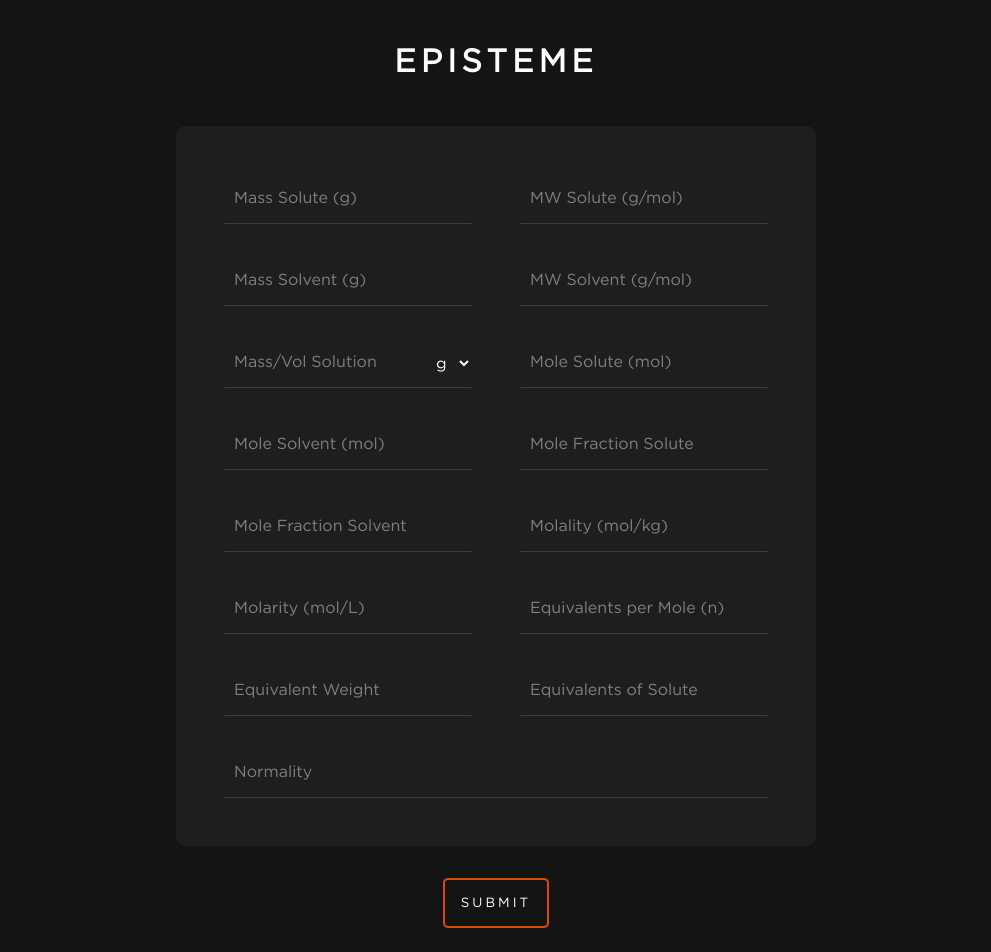
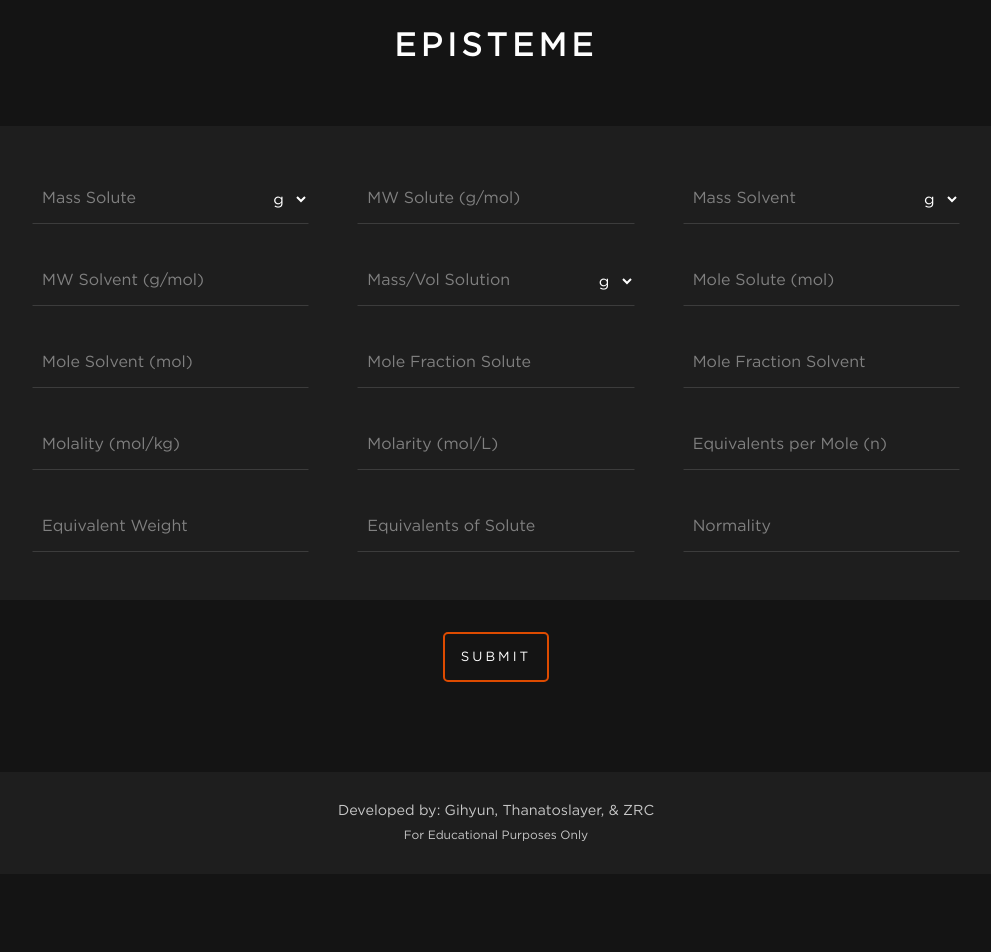
Before and after one commit to xGihyun/episteme, a React (Create React App) app: page /mole-table in a window 1280 px wide. Shown: the top 952 px of the page, without its empty margins (144-1135 px from the left). After the commit the page ends 874 px from the top, so only its background shows below. Built offline with nearby package versions, Linux system fonts and the light colour scheme.

Commit message:
Updated UI for answers + Added footer

```diff
--- a/src/components/Answers.js
+++ b/src/components/Answers.js
@@ -1,8 +1,29 @@
 import React from 'react'
+import { moleTable } from './InputItems'
+import  copy  from '../images/copy.png'
 
-const Answers = () => {
+const Answers = ({ open, answers }) => {
+
+  if(!open){return null}
+
   return (
-    <div>Answers</div>
+    <div className='answers-container'>
+      <div className='answers'>
+        {Object.keys(answers).map((answer, index) => {
+          return (
+            <div className='answer' key={moleTable[index].id}>
+              <span className='label'>{moleTable[index].placeholder}:</span>
+              <div className='number'>
+                <span>{answers[answer] === null ? '-----' : answers[answer].toFixed(2)}</span>
+                <img src={copy} alt="copy" className='copy-btn'
+                onClick={() => {navigator.clipboard.writeText(answers[answer].toFixed(2))}}
+                />
+              </div>
+            </div>
+          )
+        })}
+      </div>
+    </div>
   )
 }
 
--- /dev/null
+++ b/src/components/Footer.js
@@ -0,0 +1,12 @@
+import React from 'react'
+
+const Footer = () => {
+  return (
+    <footer>
+      <p>Developed by: Gihyun, Thanatoslayer, & ZRC</p>
+      <p>For Educational Purposes Only</p>
+    </footer>
+  )
+}
+
+export default Footer
--- a/src/components/InputItems.js
+++ b/src/components/InputItems.js
@@ -4,7 +4,7 @@ export const moleTable = [
   {
     id: 1,
     data: "mass-solute",
-    placeholder: "Mass Solute (g)"
+    placeholder: "Mass Solute"
   },
   {
     id: 2,
@@ -14,7 +14,7 @@ export const moleTable = [
   {
     id: 3,
     data: "mass-solvent",
-    placeholder: "Mass Solvent (g)"
+    placeholder: "Mass Solvent"
   },
   {
     id: 4,
--- a/src/components/Navigate.js
+++ b/src/components/Navigate.js
@@ -8,8 +8,19 @@ const Navigate = () => {
     <div className='topic-container'>
       <div className='topic-grid'>
         {topicItems.map((topic) => {
+          if(topic.name === 'Coming Soon'){
+            return (
+              <NavLink to={topic.path} className={({isActive}) => (isActive ? 'topic-card active' : 'topic-card')}
+                style={{pointerEvents: 'none'}} key={topic.id}>
+                <div className='card-body'>
+                  <h1>{topic.name}</h1>
+                  <p>{topic.description}</p>
+                </div>
+              </NavLink>
+            )
+          }
           return (
-            <NavLink to={topic.path} className={({isActive}) => (isActive ? 'topic-card active' : 'topic-card')}>
+            <NavLink to={topic.path} className={({isActive}) => (isActive ? 'topic-card active' : 'topic-card')} key={topic.id}>
               <div className='card-body'>
                 <h1>{topic.name}</h1>
                 <p>{topic.description}</p>
--- a/src/components/Solve.js
+++ b/src/components/Solve.js
@@ -1,4 +1,4 @@
-import { moleTableFormulas as formulas } from "./Formulas"
+import { roundOff, moleTableFormulas as formulas } from "./Formulas"
 
 // Table completion
 export const solveTable = (val) => {
@@ -51,3 +51,70 @@ export const solveTable = (val) => {
     val.normality = formulas.normality(val.eqOfSolute, val.eqPerMole, val.molarity, val.massVolSolution)
   }
 }
+
+export const inputGiven = () => {
+
+  // Inputs
+  const tableInputs = {
+    massSolute: document.querySelector("[data-input='mass-solute']"),
+    mwSolute: document.querySelector("[data-input='mw-solute']"),
+    massSolvent: document.querySelector("[data-input='mass-solvent']"),
+    mwSolvent: document.querySelector("[data-input='mw-solvent']"),
+    massVolSolution: document.querySelector("[data-input='mass-vol-solution']"),
+    nSolute: document.querySelector("[data-input='n-solute']"),
+    nSolvent: document.querySelector("[data-input='n-solvent']"),
+    nfSolute: document.querySelector("[data-input='nf-solute']"),
+    nfSolvent: document.querySelector("[data-input='nf-solvent']"),
+    molality: document.querySelector("[data-input='molality']"),
+    molarity: document.querySelector("[data-input='molarity']"),
+    eqPerMole: document.querySelector("[data-input='eq-per-mole']"),
+    eqWeight: document.querySelector("[data-input='eq-weight']"),
+    eqOfSolute: document.querySelector("[data-input='eq-of-solute']"),
+    normality: document.querySelector("[data-input='normality']")
+  }
+
+  // Values of the input (number)
+  let givenValues = {
+    massSolute: Number(tableInputs.massSolute.value) || null,
+    mwSolute: Number(tableInputs.mwSolute.value) || null,
+    massSolvent: Number(tableInputs.massSolvent.value) || null,
+    mwSolvent: Number(tableInputs.mwSolvent.value) || 18, // Default water (H2O) = 18g/mol
+    massVolSolution: Number(tableInputs.massVolSolution.value) || null,
+    nSolute: Number(tableInputs.nSolute.value) || null,
+    nSolvent: Number(tableInputs.nSolvent.value) || null,
+    nfSolute: Number(tableInputs.nfSolute.value) || null,
+    nfSolvent: Number(tableInputs.nfSolvent.value) || null,
+    molality: Number(tableInputs.molality.value) || null,
+    molarity: Number(tableInputs.molarity.value) || null,
+    eqPerMole: Number(tableInputs.eqPerMole.value) || null,
+    eqWeight: Number(tableInputs.eqWeight.value) || null,
+    eqOfSolute: Number(tableInputs.eqOfSolute.value) || null,
+    normality: Number(tableInputs.normality.value) || null
+  }
+
+  const unit = document.querySelectorAll('.select')
+
+  // Convert solute to g / ml if the given solute is in kg / L
+  if(givenValues.massSolute != null && (unit[0].value === 'kg' || unit[0].value === 'L')){
+    givenValues.massSolute *= 1000
+  }
+
+  // Convert solvent to g / ml if the given solvent is in kg / L
+  if(givenValues.massSolvent != null && (unit[1].value === 'kg' || unit[1].value === 'L')){
+    givenValues.massSolvent *= 1000
+  }
+
+  // Convert solution to g / ml if the given solution is in kg / L
+  if(givenValues.massVolSolution != null && (unit[2].value === 'kg' || unit[2].value === 'L')){
+    givenValues.massVolSolution *= 1000
+  }
+
+  // Loop to solve everything until values != null, loop limit is only up to 10 to prevent infinite loops when problem is unsolvable
+  // Maybe find a way to make this better?
+  for(let i = 0; i < 10; i++){
+    roundOff(givenValues)
+    solveTable(givenValues)
+  }
+
+  return givenValues
+}
--- a/src/components/TopicItems.js
+++ b/src/components/TopicItems.js
@@ -19,7 +19,7 @@ export const topicItems = [
     description: '...'
   },
   {
-    id: 3,
+    id: 4,
     path: '/mole-table',
     name: 'Coming Soon',
     description: '...'
--- a/src/index.css
+++ b/src/index.css
@@ -28,6 +28,9 @@ body{
 }
 
 .site-name{
+  display: flex;
+  align-items: center;
+  justify-content: center;
   text-decoration: none;
   color: white;
 }
@@ -36,10 +39,17 @@ body{
   text-align: center;
   text-transform: uppercase;
   letter-spacing: 5px;
-  margin: 3rem;
+  margin: 2rem 0;
+
 }
 
 .container{
+  position: relative;
+  min-height: 100vh;
+  padding-bottom: 10rem;
+}
+
+.content-wrap{
   padding: 0 10vw;
 }
 
@@ -50,31 +60,12 @@ body{
   justify-content: center;
   align-items: center;
   padding: 2rem 0;
-  gap: 0.5rem;
   flex-wrap: wrap;
 }
 
 .topic-grid{
   display: grid;
   gap: 0.5rem;
-}
-
-@media (min-width: 1280px){
-  .topic-grid{
-    grid-template-columns: repeat(4, minmax(0, 1fr));
-  }
-}
-
-@media (max-width: 1280px){
-  .topic-grid{
-    grid-template-columns: repeat(2, minmax(0, 1fr));
-  }
-}
-
-@media (max-width: 640px){
-  .topic-grid{
-    grid-template-columns: repeat(1, minmax(0, 1fr));
-  }
 }
 
 .topic-card{
@@ -113,6 +104,7 @@ body{
   font-size: 1.5rem;
   text-transform: uppercase;
   transition: 0.2s ease-in-out;
+  letter-spacing: 3px;
 }
 
 .card-body p{
@@ -129,7 +121,6 @@ body{
 }
 
 .form{
-  width: 50vw;
   background-color: var(--content);
   display: flex;
   flex-wrap: wrap;
@@ -137,6 +128,7 @@ body{
   justify-content: center;
   gap: 2rem 3rem;
   padding: 3rem;
+  margin-top: 2rem;
   border-radius: 10px;
 }
 
@@ -258,20 +250,97 @@ body{
   color: var(--body);
 }
 
-.answers{
+.answers-container{
   display: flex;
   justify-content: center;
 }
 
-.birthday{
-  display: flex;
+.answers{
   width: 100%;
-  height: 100vh;
-  align-items: center;
-  text-align: center;
-  justify-content: center;
+  background-color: var(--content);
+  display: grid;
+  grid-template-columns: repeat(2, minmax(0, 1fr));
+  gap: 2rem 3rem;
+  padding: 3rem;
+  border-radius: 10px;
 }
 
-.text h1{
-  font-size: 5rem;
+.answer{
+  width: 100%;
+  display: flex;
+  justify-content: space-between;
+  align-items: center;
+  border-bottom: 1px solid var(--light-gray);
+  padding-bottom: 1rem;
+  position: relative;
 }
+
+.number{
+  display: flex;
+  align-items: center;
+  gap: 0 0.5rem;
+}
+
+.copy-btn{
+  display: flex;
+  align-items: center;
+  filter: invert(75%);
+
+  transition: 0.2s ease-in-out;
+}
+
+.copy-btn:hover{
+  cursor: pointer;
+  filter: invert(100%);
+}
+
+/* Footer */
+
+footer{
+  display: flex;
+  justify-content: center;
+  background-color: var(--content);
+  align-items: center;
+  flex-direction: column;
+  width: 100%;
+  padding: 2rem 0;
+  position: absolute;
+  bottom: 0;
+}
+
+footer p{
+  margin: 0;
+}
+
+footer :nth-child(1){
+  font-size: 0.9rem;
+  color: var(--font-gray);
+  margin-bottom: 0.75rem;
+}
+
+footer :nth-child(2){
+  font-size: 0.75rem;
+  color: var(--font-gray);
+}
+
+@media (min-width: 1280px){
+  .topic-grid{
+    grid-template-columns: repeat(4, minmax(0, 1fr));
+  }
+}
+
+@media (max-width: 1280px){
+  .topic-grid{
+    grid-template-columns: repeat(2, minmax(0, 1fr));
+  }
+
+  .answers{
+    grid-template-columns: repeat(1, minmax(0, 1fr));
+  }
+}
+
+@media (max-width: 640px){
+  .topic-grid{
+    grid-template-columns: repeat(1, minmax(0, 1fr));
+  }
+}
--- a/src/pages/Main.js
+++ b/src/pages/Main.js
@@ -1,15 +1,17 @@
 import React from 'react'
 import { Link, Outlet } from 'react-router-dom'
+import Footer from '../components/Footer'
 
 const Main = () => {
   return (
-    <div>
-      <Link to='/' className='site-name'>
-        <h1>Episteme</h1>
-      </Link>
-      <div className='container'>
+    <div className='container'>
+      <div className='content-wrap'>
+        <Link to='/' className='site-name'>
+          <h1>Episteme</h1>
+        </Link>
         <Outlet />
       </div>
+      <Footer />
     </div>
   )
 }
```
Also changed, not shown: src/pages/MoleTable.js (+8 -80 lines), src/images/copy.png (added).
